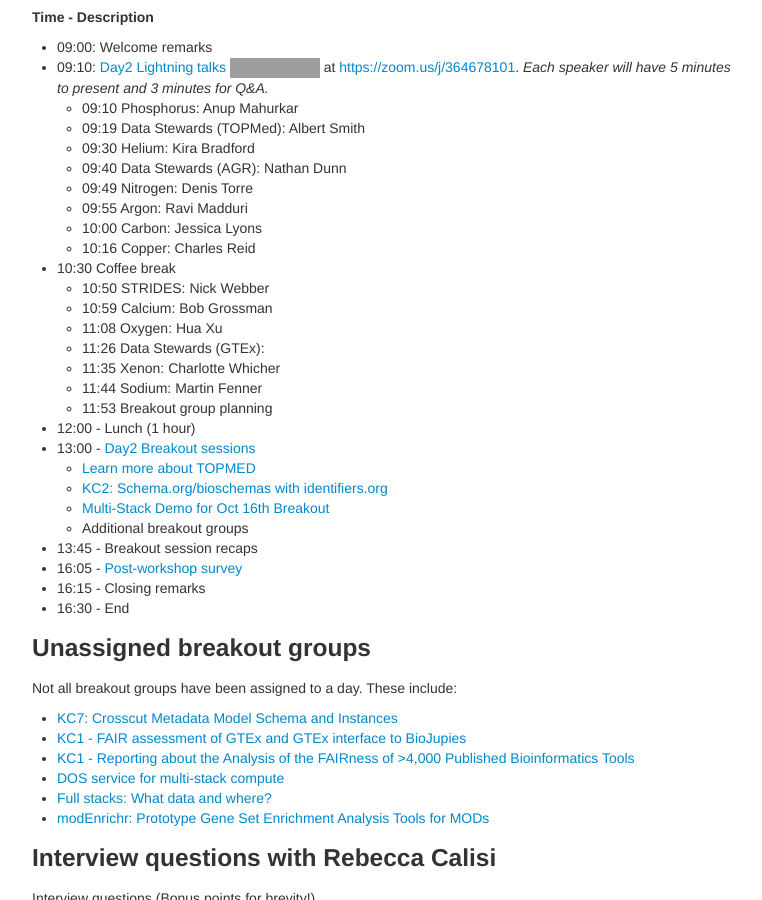
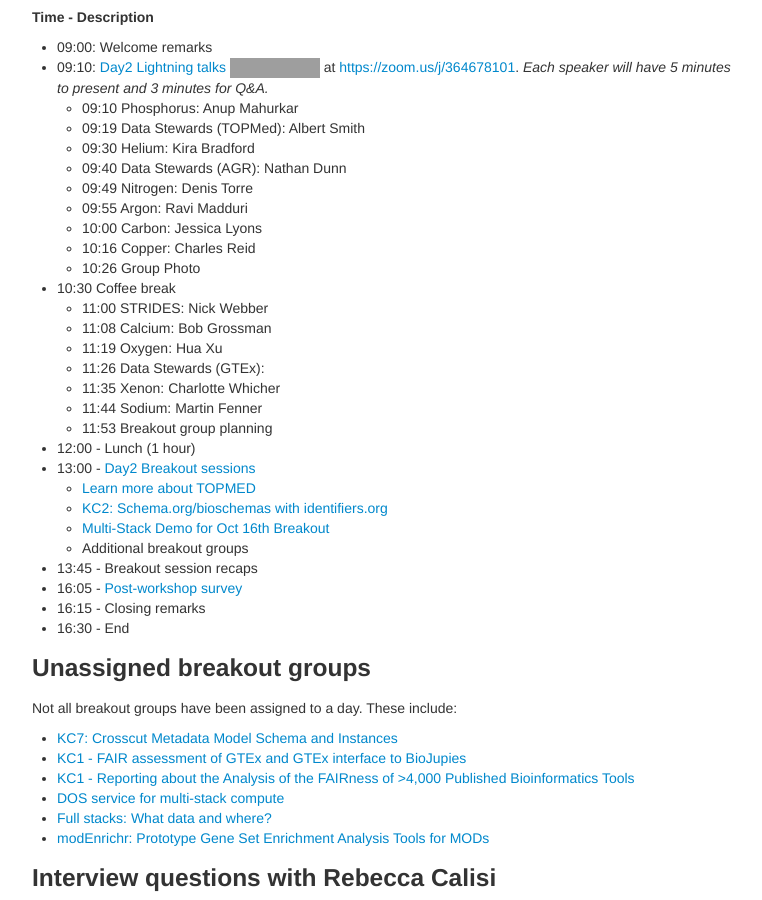
Before and after one commit to dcppc/2018-august-workshop, a Jekyll site: the page built from docs/agenda.md, in a window 1280 px wide and 900 px high, scrolled down 1028 px. Shown: the whole window, without its empty margins (258-1020 px from the left). Built offline with Jekyll 4.4.1, drawn with Linux system fonts in a browser that asks for light colours; grey boxes are pictures that could not be loaded.

Commit message:
update afternoon

```diff
--- a/docs/agenda.md
+++ b/docs/agenda.md
@@ -59,10 +59,11 @@ Group Dinner: _Dinner will be at Fogo de Chao. Stay tuned for details!_
 	- 09:55 Argon: Ravi Madduri
 	- 10:00 Carbon: Jessica Lyons
 	- 10:16 Copper: Charles Reid
+	- 10:26 Group Photo
 - 10:30 Coffee break
-	- 10:50 STRIDES: Nick Webber
-	- 10:59 Calcium: Bob Grossman
-	- 11:08 Oxygen: Hua Xu
+	- 11:00 STRIDES: Nick Webber
+	- 11:08 Calcium: Bob Grossman
+	- 11:19 Oxygen: Hua Xu
 	- 11:26 Data Stewards (GTEx):
 	- 11:35 Xenon: Charlotte Whicher
 	- 11:44 Sodium: Martin Fenner
```
